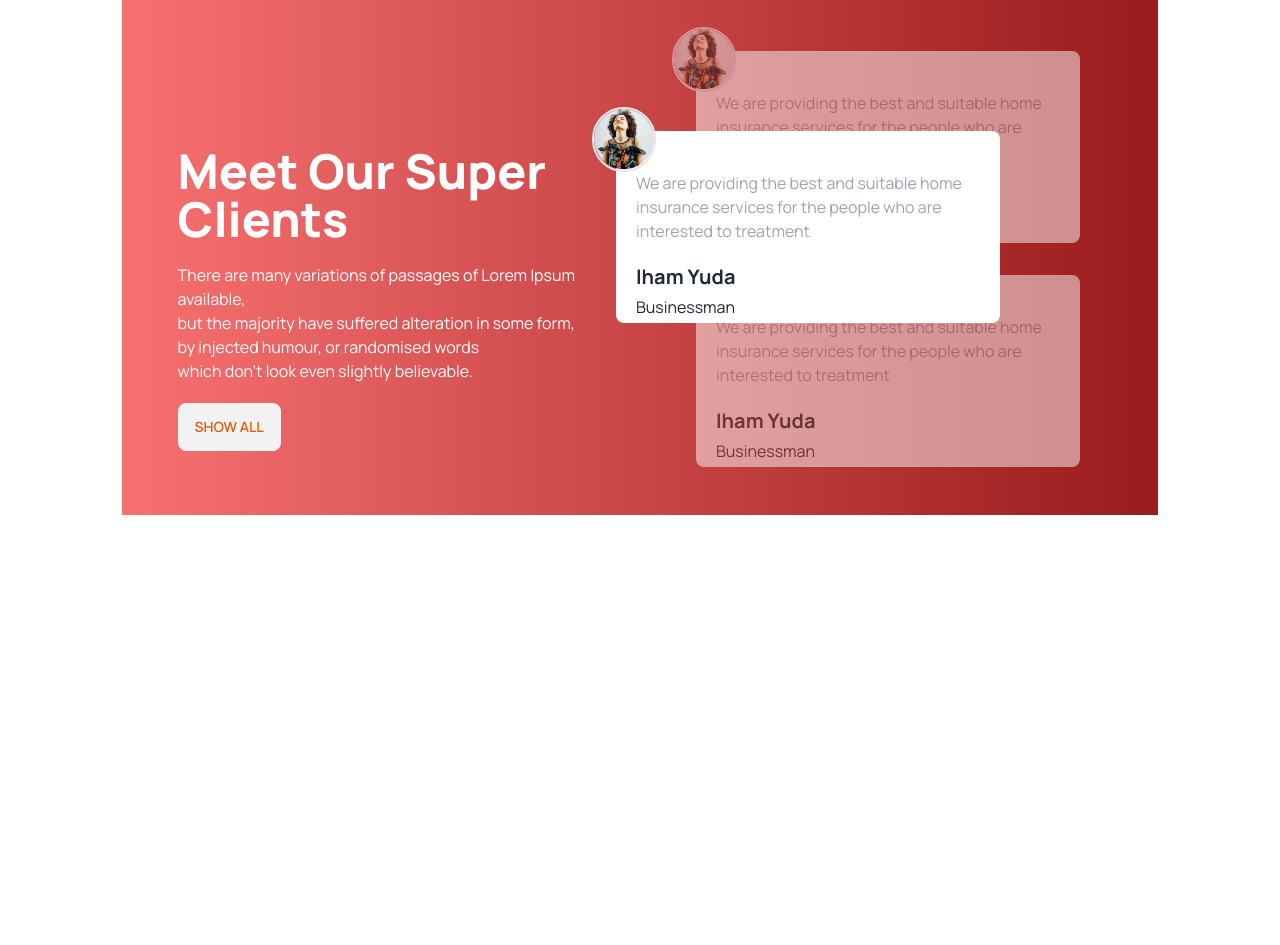
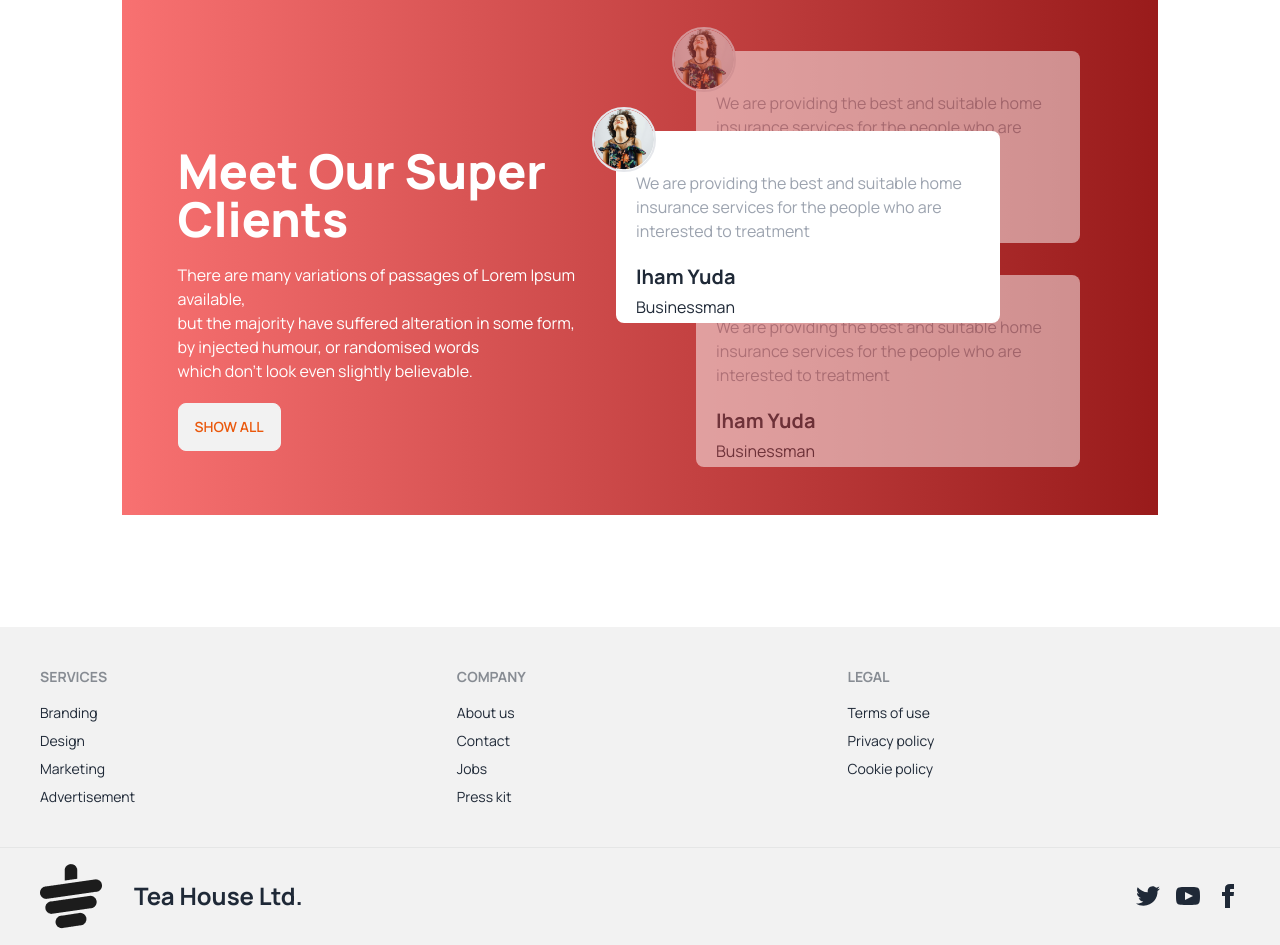
Before and after one commit to tanjib10/Tea-house, a plain HTML site: page index.html in a window 1280 px wide. Shown: the part 1889-2834 px from the top of the page. Before the commit the page ends 2516 px from the top, so only its background shows below. Drawn offline with nearby package versions, Linux system fonts and the light colour scheme.

Commit message:
added footer

```diff
--- a/index.html
+++ b/index.html
@@ -172,10 +172,58 @@
          </div>
       </section>
 
-
    </main>
    <footer>
-
+      <footer class="footer p-10 bg-base-200 text-base-content">
+         <div>
+            <span class="footer-title">Services</span>
+            <a class="link link-hover">Branding</a>
+            <a class="link link-hover">Design</a>
+            <a class="link link-hover">Marketing</a>
+            <a class="link link-hover">Advertisement</a>
+         </div>
+         <div>
+            <span class="footer-title">Company</span>
+            <a class="link link-hover">About us</a>
+            <a class="link link-hover">Contact</a>
+            <a class="link link-hover">Jobs</a>
+            <a class="link link-hover">Press kit</a>
+         </div>
+         <div>
+            <span class="footer-title">Legal</span>
+            <a class="link link-hover">Terms of use</a>
+            <a class="link link-hover">Privacy policy</a>
+            <a class="link link-hover">Cookie policy</a>
+         </div>
+      </footer>
+      <footer class="footer px-10 py-4 border-t bg-base-200 text-base-content border-base-300">
+         <div class="items-center grid-flow-col">
+            <img src="./images/cup.png" alt="">
+            <p class="text-2xl font-bold pl-6">Tea House Ltd.</p>
+         </div>
+         <div class="md:place-self-center md:justify-self-end">
+            <div class="grid grid-flow-col gap-4">
+               <a><svg xmlns="http://www.w3.org/2000/svg" width="24" height="24" viewBox="0 0 24 24"
+                     class="fill-current">
+                     <path
+                        d="M24 4.557c-.883.392-1.832.656-2.828.775 1.017-.609 1.798-1.574 2.165-2.724-.951.564-2.005.974-3.127 1.195-.897-.957-2.178-1.555-3.594-1.555-3.179 0-5.515 2.966-4.797 6.045-4.091-.205-7.719-2.165-10.148-5.144-1.29 2.213-.669 5.108 1.523 6.574-.806-.026-1.566-.247-2.229-.616-.054 2.281 1.581 4.415 3.949 4.89-.693.188-1.452.232-2.224.084.626 1.956 2.444 3.379 4.6 3.419-2.07 1.623-4.678 2.348-7.29 2.04 2.179 1.397 4.768 2.212 7.548 2.212 9.142 0 14.307-7.721 13.995-14.646.962-.695 1.797-1.562 2.457-2.549z">
+                     </path>
+                  </svg></a>
+               <a><svg xmlns="http://www.w3.org/2000/svg" width="24" height="24" viewBox="0 0 24 24"
+                     class="fill-current">
+                     <path
+                        d="M19.615 3.184c-3.604-.246-11.631-.245-15.23 0-3.897.266-4.356 2.62-4.385 8.816.029 6.185.484 8.549 4.385 8.816 3.6.245 11.626.246 15.23 0 3.897-.266 4.356-2.62 4.385-8.816-.029-6.185-.484-8.549-4.385-8.816zm-10.615 12.816v-8l8 3.993-8 4.007z">
+                     </path>
+                  </svg></a>
+               <a><svg xmlns="http://www.w3.org/2000/svg" width="24" height="24" viewBox="0 0 24 24"
+                     class="fill-current">
+                     <path
+                        d="M9 8h-3v4h3v12h5v-12h3.642l.358-4h-4v-1.667c0-.955.192-1.333 1.115-1.333h2.885v-5h-3.808c-3.596 0-5.192 1.583-5.192 4.615v3.385z">
+                     </path>
+                  </svg></a>
+            </div>
+         </div>
+      </footer>
    </footer>
 </body>
 
```
